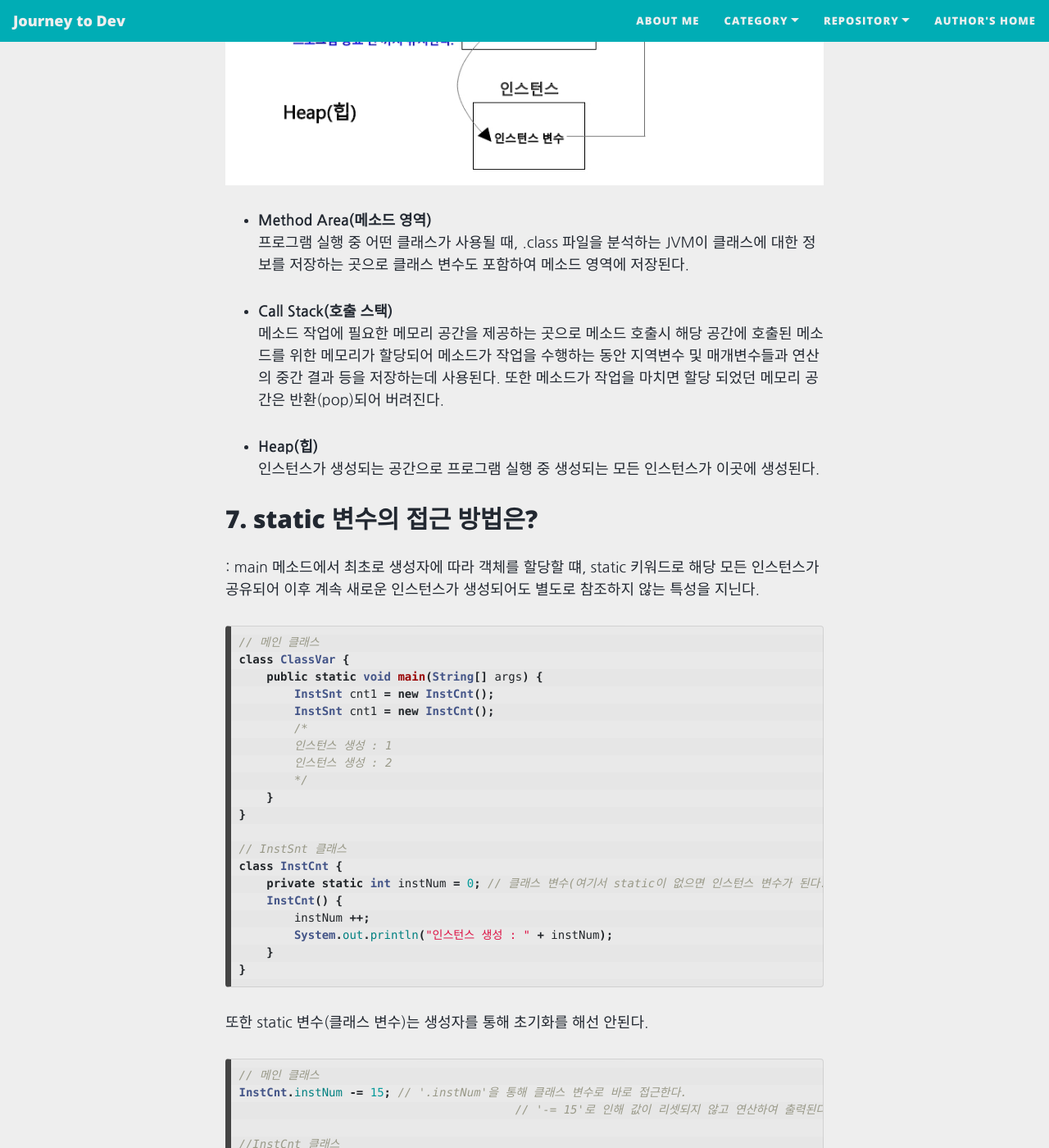
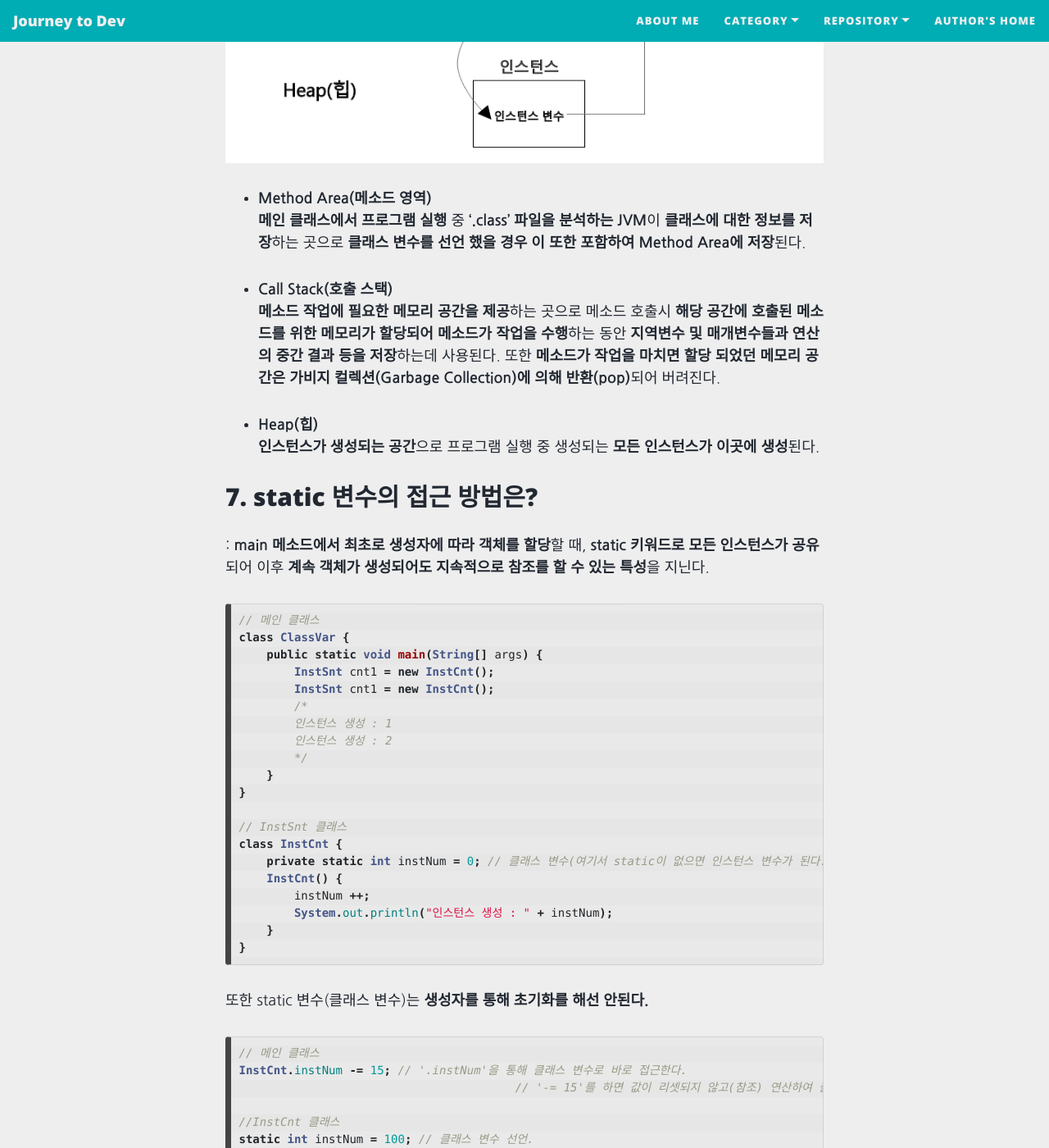
Before and after one commit to roqhdehd502/roqhdehd502.github.io, a Jekyll site: the page built from _posts/WebDev/2020-12-04-116.md, in a window 1280 px wide and 1400 px high, scrolled down 4933 px. Shown: the whole window at 82% size. Built offline with Jekyll 4.4.1, drawn with Linux system fonts in a browser that asks for light colours; nearby versions of some CDN libraries; some of the changed text lies outside the part shown.

Commit message:
Update 2020-12-04-116.md

````diff
--- a/_posts/WebDev/2020-12-04-116.md
+++ b/_posts/WebDev/2020-12-04-116.md
@@ -2,6 +2,7 @@
 title: "캡슐화와 static 키워드"
 date: 2020-12-04 08:26:28 -0400
 categories: jekyll update
+
 
 
 
@@ -114,7 +115,7 @@
 		int com = random.nextInt(50) + 1; // 컴퓨터가 숫자 선정
 		int cnt = 0; // 기회 카운트
 
-		while (cnt < 10) { // 10번 기회내에 숫자를 못맞으면 게임종료.
+		while (cnt < 10) { // 10번 기회내에 숫자를 맞추지 못하면 게임종료.
 			System.out.print("1부터 50까지의 숫자를 입력해주세요: ");
 			int user = scanner.nextInt();
 
@@ -198,30 +199,30 @@
 
 ## 5. static 변수의 다른 용어 3가지를 말해 보시오. ##
 
-- **클래스 변수(Static Variance)**
+- **클래스 변수**
 - **정적 변수**
 - **공유 변수**
 
 ## 6. 자바의 메모리 영역을 3가지로 나누고, 해당 영역에 들어가는 정보를 말하여 보시오. ##
 
-: 자바. 즉, **JVM(Java Virtual Machine)의 메모리 영역**은 **Method Area**, **Call Stack**, **Heap**으로 나뉜다.
+: **JVM(Java Virtual Machine)의 메모리 영역**은 **Method Area**, **Call Stack**, **Heap**으로 나뉜다.
 ![JVM_Memory](/assets/img/20-12-04_116_6번.jpg)
 
 - **Method Area(메소드 영역)**
 
-  : 프로그램 실행 중 어떤 클래스가 사용될 때, .class 파일을 분석하는 JVM이 클래스에 대한 정보를 저장하는 곳으로 클래스 변수도 포함하여 메소드 영역에 저장된다.
+  : **메인 클래스에서 프로그램 실행** 중 **'.class' 파일을 분석하는 JVM**이 **클래스에 대한 정보를 저장**하는 곳으로 **클래스 변수를 선언 했을 경우 이 또한 포함하여 Method Area에 저장**된다.
 
 - **Call Stack(호출 스택)**
 
-  : 메소드 작업에 필요한 메모리 공간을 제공하는 곳으로 메소드 호출시 해당 공간에 호출된 메소드를 위한 메모리가 할당되어 메소드가 작업을 수행하는 동안 지역변수 및 매개변수들과 연산의 중간 결과 등을 저장하는데 사용된다. 또한 메소드가 작업을 마치면 할당 되었던 메모리 공간은 반환(pop)되어 버려진다.
+  : **메소드 작업에 필요한 메모리 공간을 제공**하는 곳으로 메소드 호출시 **해당 공간에 호출된 메소드를 위한 메모리가 할당되어 메소드가 작업을 수행**하는 동안 **지역변수 및 매개변수들과 연산의 중간 결과 등을 저장**하는데 사용된다. 또한 **메소드가 작업을 마치면 할당 되었던 메모리 공간은 가비지 컬렉션(Garbage Collection)에 의해 반환(pop)**되어 버려진다.
 
 - **Heap(힙)**
 
-  : 인스턴스가 생성되는 공간으로 프로그램 실행 중 생성되는 모든 인스턴스가 이곳에 생성된다.
+  : **인스턴스가 생성되는 공간**으로 프로그램 실행 중 생성되는 **모든 인스턴스가 이곳에 생성**된다.
 
 ## 7. static 변수의 접근 방법은? ##
 
-: main 메소드에서 최초로 생성자에 따라 객체를 할당할 떄,  static 키워드로 해당 모든 인스턴스가 공유되어 이후 계속 새로운 인스턴스가 생성되어도 별도로 참조하지 않는 특성을 지닌다.
+: **main 메소드에서 최초로 생성자에 따라 객체를 할당**할 때,  **static 키워드로 모든 인스턴스가 공유**되어 이후 **계속 객체가 생성되어도 지속적으로 참조를 할 수 있는 특성**을 지닌다.
 
 ```java
 // 메인 클래스
@@ -246,18 +247,16 @@
 }
 ```
 
-또한 static 변수(클래스 변수)는 생성자를 통해 초기화를 해선 안된다.
+또한 static 변수(클래스 변수)는 **생성자를 통해 초기화를 해선 안된다.**
 
 ```java
 // 메인 클래스
 InstCnt.instNum -= 15; // '.instNum'을 통해 클래스 변수로 바로 접근한다.
-					// '-= 15'로 인해 값이 리셋되지 않고 연산하여 출력된다.
+					// '-= 15'를 하면 값이 리셋되지 않고(참조) 연산하여 출력된다.
 
 //InstCnt 클래스
 static int instNum = 100; // 클래스 변수 선언.
 ```
-
-
 
 ## 8. 클래스 변수의 활용의 예를 드시오. ##
 
@@ -265,19 +264,20 @@
 
   ```java
   static double classVar = 10; // 생성자를 통해 객체를 여러개 할당하여도 값은 공유되어 새로 초기화 되지 않는다.
+                               // 참조 횟수가 많은 경우, 메모리의 낭비를 막기위해 클래스 변수로 생성한다.
   ```
 
 - **값의 공유가 목적인 변수**
 
   ```java
-  static double PI = 3.14; // 상수(final)와 같이 값이 변동되지 않아야 하는 경우에 사용할 수 있다.
+  static double PI = 3.14; // 변동되지 않는 값을 공유할 때 사용할 수 있다.
   ```
 
 ## 9. 스태틱 함수에 인스턴스 변수가 올 수 없는 이유는? ##
 
-: static 메소드의 특성상 **객체의 생성 없이 호출이 가능**하나 **객체에서는 호출을 할 수 없다.**
+: 스태틱 함수(Static Method)의 특성상 **객체의 생성 없이 호출이 가능**하나 **객체에서는 호출을 할 수 없다.**
 
-따라서, 해당 객체에서 호출해야 하는 인스턴스 변수의 특성상 static 메소드에서 인스턴스 변수를 불러오면 컴파일 에러가 난다.
+따라서, 스태틱 함수인 main 메소드에 객체를 통해 호출해야 하는 인스턴스 변수의 특성상 이를 불러오면 컴파일 에러가 난다.
 
 ```java
 class Main {
@@ -314,11 +314,11 @@
 > - **main() 메소드**의 코드와 실행 결과는 다음과 같다
 >
 >   **(2,2)에서 크기가 8x7인 사각형**
->  **s의 면적은 36**
+>    **s의 면적은 36**
 >   **t는 r을 포함합니다.**
 >
 >   ```java
->  public static void main(String[] args) {
+>    public static void main(String[] args) {
 >   	Rectangle r = new Rectangle(2, 2, 8, 7);
 >   	Rectangle s = new Rectangle(5, 5, 6, 6);
 >   	Rectangle t = new Rectangle(1, 1, 10, 10);
@@ -331,6 +331,11 @@
 >   ```
 
 ### 10-1. 추상화 ###
+
+여러 시작 점을 기준으로 길이에 맞는 사각형들을 그린 뒤 이를 포함하는지의 여부를 구현하는 문제이다.
+
+따라서, 점 p1과 점 p2간 유클리드 거리(Euclidean Distance)를 도출하여 이에 대한 판별식을 두고 중첩이 되는지 확인한다.
+
 ![Rectangle](/assets/img/20-12-04_116_10번.jpg)
 
 
@@ -406,11 +411,16 @@
 		System.out.println("(" + x + "," + y + ")에서 크기가 " + width + " X "+ height + "인 사각형");
 	}
 
-	public boolean contains(Rectangle r) {
-		if(((r.x + r.width) <= (x + width)) && ((r.y + r.height) <= (y + height))) {
+	private double eucDis(Rectangle r) { // 유클리드 거리
+		return Math.sqrt(Math.pow(Math.abs(r.x-x), 2) + Math.pow(Math.abs(r.y-y), 2));
+	}
+
+	public boolean contains(Rectangle r) { // 판별식을 통해 true 혹은 false로 리턴 값 도출
+		if ((eucDis(r) <= height) && (eucDis(r) <= width)) {
 			return true;
-		}
-		else {
+		} else if (eucDis(r) <= (Math.sqrt(Math.pow(height, 2) + Math.pow(width, 2)))) {
+			return true;
+		} else {
 			return false;
 		}
 	}
````
